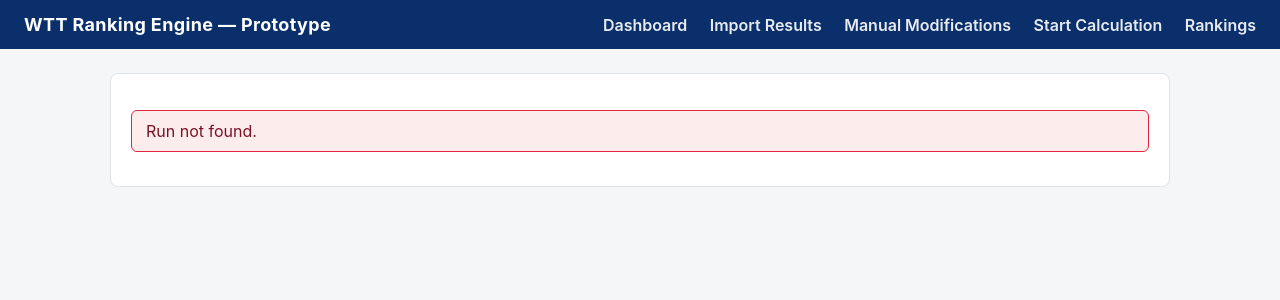
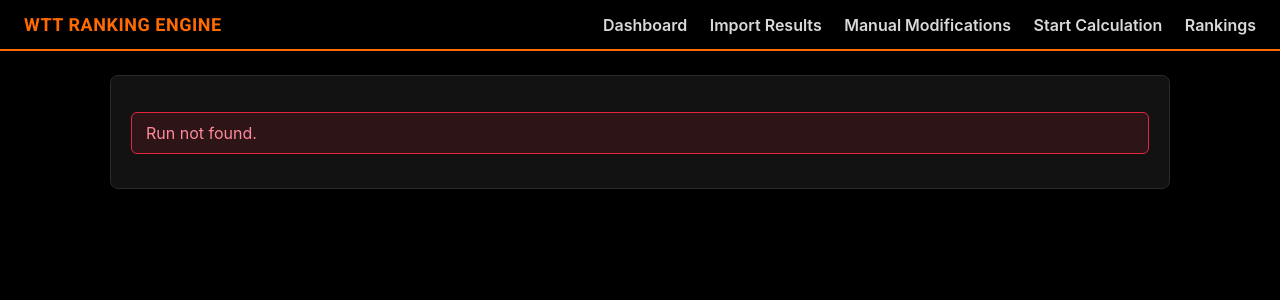
Before and after one commit to vatsansg/rankingprototype, a Flask app: page /run/1 in a window 1280 px wide. Shown: the top 300 px of the page. Run offline with Flask 3, Linux system fonts and the light colour scheme; data that the repository does not hold is empty.

Commit message:
Apply WTT brand identity to the web UI
Black surfaces with white text, WTT orange reserved for primary CTA buttons
(caps, per brand convention), WTT blue for links/secondary actions, teal for
tags/inline code. Roboto Bold loaded for display headings; Bio Sans (unavailable
as a public webfont) substituted with a clean system sans-serif stack for body
copy. Status/semantic colors (success green, failure red, pending gray) kept
as functional UX indicators, distinct from the brand accent roles.

```diff
--- a/web/templates/base.html
+++ b/web/templates/base.html
@@ -3,23 +3,37 @@
 <head>
 <meta charset="utf-8">
 <title>{% block title %}WTT Ranking Engine{% endblock %}</title>
+<link rel="preconnect" href="https://fonts.googleapis.com">
+<link rel="preconnect" href="https://fonts.gstatic.com" crossorigin>
+<link href="https://fonts.googleapis.com/css2?family=Roboto:wght@700&display=swap" rel="stylesheet">
 <style>
-  :root { --wtt-blue:#0a2f6b; --wtt-red:#e3253d; --bg:#f5f6f8; --card:#fff; --border:#dfe3e8;
-          --text:#1b1f24; --muted:#6b7280; --ok:#1c9a55; --fail:#e3253d; --pending:#9aa0a6; --running:#2563eb; }
+  /* WTT brand tokens. Bio Sans (the brand's body font) is a licensed WTT font not available
+     via a public CDN -- substituted here with a clean system sans-serif stack. Roboto Bold
+     (the brand's display font) is loaded from Google Fonts for headlines. */
+  :root {
+    --wtt-black:#000000; --wtt-white:#fff; --wtt-orange:#FF6B00; --wtt-blue:#007AD9; --wtt-teal:#2BABD2;
+    --surface:#121212; --border:#2a2a2a; --muted:#a8a8a8;
+    --ok:#1c9a55; --fail:#e3253d; --pending:#6b6b6b; --running:var(--wtt-blue);
+    --font-display: 'Roboto', Arial, sans-serif;
+    --font-body: 'Bio Sans', -apple-system, 'Segoe UI', Helvetica, Arial, sans-serif;
+  }
   * { box-sizing: border-box; }
-  body { margin:0; font-family: -apple-system, Segoe UI, Roboto, Arial, sans-serif; background:var(--bg); color:var(--text); }
-  header { background:var(--wtt-blue); color:#fff; padding:14px 24px; display:flex; align-items:center; justify-content:space-between; }
-  header a { color:#fff; text-decoration:none; font-weight:600; margin-left:18px; opacity:.9; }
-  header a:hover { opacity:1; text-decoration:underline; }
-  header .brand { font-size:18px; font-weight:700; letter-spacing:.02em; }
+  body { margin:0; font-family:var(--font-body); background:var(--wtt-black); color:var(--wtt-white); }
+  header { background:var(--wtt-black); border-bottom:2px solid var(--wtt-orange); color:var(--wtt-white);
+           padding:14px 24px; display:flex; align-items:center; justify-content:space-between; }
+  header a { color:var(--wtt-white); text-decoration:none; font-weight:600; margin-left:18px; opacity:.85; }
+  header a:hover { opacity:1; color:var(--wtt-teal); }
+  header .brand { font-family:var(--font-display); font-weight:700; font-size:18px; letter-spacing:.03em;
+                  color:var(--wtt-orange); text-transform:uppercase; }
   main { max-width:1100px; margin:24px auto; padding:0 20px; }
-  .card { background:var(--card); border:1px solid var(--border); border-radius:8px; padding:20px; margin-bottom:20px; }
-  h1 { font-size:20px; margin:0 0 16px; }
-  h2 { font-size:16px; margin:0 0 12px; color:var(--wtt-blue); }
+  .card { background:var(--surface); border:1px solid var(--border); border-radius:8px; padding:20px; margin-bottom:20px; }
+  h1 { font-family:var(--font-display); font-weight:700; font-size:22px; margin:0 0 16px; text-transform:capitalize; letter-spacing:.01em; }
+  h2 { font-family:var(--font-display); font-weight:700; font-size:16px; margin:0 0 12px; color:var(--wtt-teal); }
   table { width:100%; border-collapse:collapse; font-size:14px; }
   th, td { text-align:left; padding:8px 10px; border-bottom:1px solid var(--border); }
   th { color:var(--muted); font-weight:600; font-size:12px; text-transform:uppercase; letter-spacing:.03em; }
-  tr:hover td { background:#fafbfc; }
+  tr:hover td { background:#1a1a1a; }
+  a { color:var(--wtt-blue); }
   .badge { display:inline-block; padding:2px 9px; border-radius:12px; font-size:12px; font-weight:600; color:#fff; }
   .badge-SUCCEEDED { background:var(--ok); }
   .badge-FAILED { background:var(--fail); }
@@ -27,23 +41,28 @@
   .badge-PENDING { background:var(--pending); }
   .badge-ABORTED_DEPENDENCY { background:#b45309; }
   .badge-SKIPPED { background:var(--pending); }
-  label { display:block; font-weight:600; font-size:13px; margin:12px 0 4px; }
-  input, select { padding:7px 10px; border:1px solid var(--border); border-radius:5px; font-size:14px; width:100%; max-width:260px; }
-  button, .btn { background:var(--wtt-blue); color:#fff; border:none; padding:9px 18px; border-radius:5px; font-size:14px;
-                 font-weight:600; cursor:pointer; margin-top:14px; margin-right:8px; text-decoration:none; display:inline-block; }
-  button.secondary, .btn.secondary { background:#fff; color:var(--wtt-blue); border:1px solid var(--wtt-blue); }
-  button:hover, .btn:hover { opacity:.9; }
+  .tag { display:inline-block; padding:1px 8px; border-radius:4px; font-size:11px; font-weight:700;
+         letter-spacing:.03em; text-transform:uppercase; background:rgba(43,171,210,.15); color:var(--wtt-teal); }
+  label { display:block; font-weight:600; font-size:13px; margin:12px 0 4px; color:var(--muted); }
+  input, select { padding:7px 10px; border:1px solid var(--border); border-radius:5px; font-size:14px;
+                  width:100%; max-width:260px; background:#1a1a1a; color:var(--wtt-white); }
+  /* Primary CTA: WTT orange, reserved for the one key action per view -- caps per brand CTA convention. */
+  button, .btn { background:var(--wtt-orange); color:#000; border:none; padding:9px 18px; border-radius:5px;
+                 font-size:13px; font-weight:700; text-transform:uppercase; letter-spacing:.03em; cursor:pointer;
+                 margin-top:14px; margin-right:8px; text-decoration:none; display:inline-block; font-family:var(--font-body); }
+  button.secondary, .btn.secondary { background:transparent; color:var(--wtt-blue); border:1px solid var(--wtt-blue); }
+  button:hover, .btn:hover { opacity:.85; }
   .muted { color:var(--muted); font-size:13px; }
-  .error { background:#fdecec; border:1px solid var(--fail); color:#7a1224; padding:10px 14px; border-radius:6px; margin-bottom:14px; }
-  .success { background:#eafaf1; border:1px solid var(--ok); color:#0e5c33; padding:10px 14px; border-radius:6px; margin-bottom:14px; }
+  .error { background:rgba(227,37,61,.12); border:1px solid var(--fail); color:#ff8a99; padding:10px 14px; border-radius:6px; margin-bottom:14px; }
+  .success { background:rgba(28,154,85,.12); border:1px solid var(--ok); color:#5fe0a0; padding:10px 14px; border-radius:6px; margin-bottom:14px; }
   .row-fields { display:flex; gap:16px; flex-wrap:wrap; }
   .row-fields label { min-width:120px; }
-  code { background:#f0f1f3; padding:1px 5px; border-radius:3px; font-size:12.5px; }
+  code { background:#1a1a1a; color:var(--wtt-teal); padding:1px 5px; border-radius:3px; font-size:12.5px; }
 </style>
 </head>
 <body>
 <header>
-  <span class="brand">WTT Ranking Engine — Prototype</span>
+  <span class="brand">WTT Ranking Engine</span>
   <nav>
     <a href="{{ url_for('dashboard') }}">Dashboard</a>
     <a href="{{ url_for('import_results') }}">Import Results</a>
--- a/web/templates/dashboard.html
+++ b/web/templates/dashboard.html
@@ -10,7 +10,7 @@
     <h1 style="margin:0">Ranking Runs</h1>
     <form method="post" action="{{ url_for('reset_db') }}"
           onsubmit="return confirm('This clears ALL imported results, calculation runs, and manual modifications, and reseeds reference data fresh. This cannot be undone. Continue?');">
-      <button type="submit" style="background:var(--wtt-red); margin-top:0">Clear Database (Demo Reset)</button>
+      <button type="submit" style="background:var(--fail); color:#fff; margin-top:0">Clear Database (Demo Reset)</button>
     </form>
   </div>
   {% if not runs %}
--- a/web/templates/run_detail.html
+++ b/web/templates/run_detail.html
@@ -43,7 +43,7 @@
       <td><span class="badge badge-{{ s.step_status }}">{{ s.step_status }}</span></td>
       <td>{{ s.rows_inserted }}/{{ s.rows_updated }}/{{ s.rows_deleted }}</td>
       <td>{{ s.duration_ms if s.duration_ms is not none else '—' }}ms</td>
-      <td style="{{ 'color:#7a1224' if s.step_status == 'FAILED' else '' }}">{{ s.result_message or '' }}</td>
+      <td style="{{ 'color:#ff8a99' if s.step_status == 'FAILED' else '' }}">{{ s.result_message or '' }}</td>
     </tr>
     {% endfor %}
   </table>
@@ -59,7 +59,7 @@
     <tr>
       <td>{{ v.check_name }}</td>
       <td><span class="badge badge-{{ 'SUCCEEDED' if v.passed else 'FAILED' }}">{{ 'PASS' if v.passed else 'FAIL' }}</span></td>
-      <td style="{{ 'color:#7a1224' if not v.passed else '' }}">{{ v.remarks or '' }}</td>
+      <td style="{{ 'color:#ff8a99' if not v.passed else '' }}">{{ v.remarks or '' }}</td>
       <td>{{ v.table_name or '—' }}</td>
       <td>{{ v.competitor_id or '—' }}</td>
       <td>{{ v.event_id or '—' }}</td>
```
